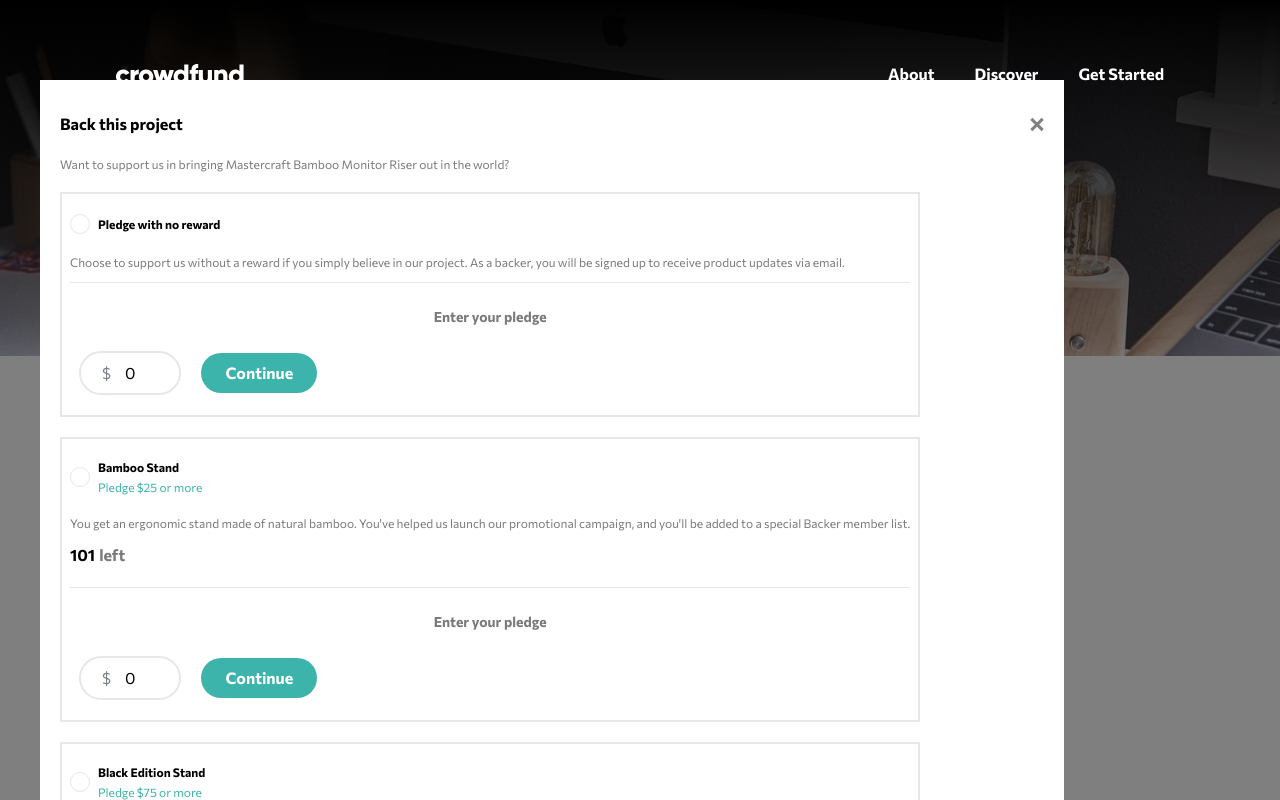
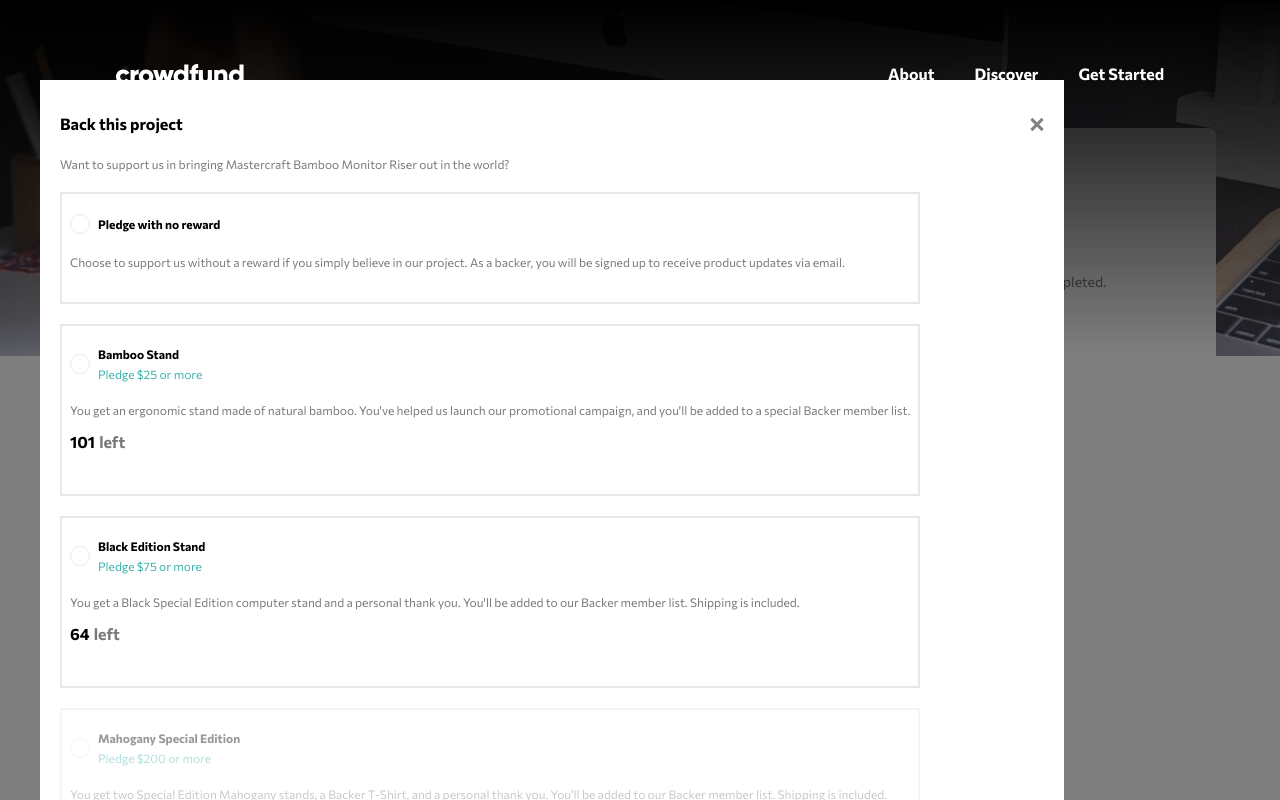
Before and after one commit to Julius-Sol/crowdfunding-product-page-main-react, a React (Vite) app: page / in a window 1280 px wide. Both pictures are taken after a click on the button "Back this project". Shown: the top 800 px of the page. Built offline with nearby package versions, Linux system fonts and the light colour scheme.

Commit message:
Add complete modal

```diff
--- a/src/App.jsx
+++ b/src/App.jsx
@@ -4,9 +4,11 @@ import ProjectPage from './components/ProjectPage';
 import heroMobile from './assets/image-hero-mobile.jpg'
 import heroDesktop from './assets/image-hero-desktop.jpg'
 import ModalPledgeSelection from './components/ModalPledgeSelection';
+import Complete from './components/Complete';
 function App() {
 
   const [selectionShow, setSelectionSet] = useState(false);
+  const [completeShow, setCompleteShow] = useState(false);
 
   function showSelectionModal(){
     setSelectionSet(true)
@@ -16,10 +18,19 @@ function App() {
     setSelectionSet(false)
   }
 
+  function showCompleteModal(){
+    setCompleteShow(true)
+  }
+
+  function hideCompleteModal(){
+    setCompleteShow(false)
+  }
+
 
 
   return (
     <div className='absolute font-commissioner text-base -z-50 '>
+      <Complete showCompleteModal={showCompleteModal} handleCompleteClick={hideCompleteModal} hideModal={hideSelectionModal} showComplete={completeShow}/>
       <ModalPledgeSelection handleSelectionClick={hideSelectionModal} showModal={selectionShow}/>
       <div className={`${selectionShow ? 'relative z-100 bg-[rgba(0,0,0,0.5)]' : 'relative -z-40 bg-[rgba(0,0,0,0.0)'}`}>
         <Navbar />
--- /dev/null
+++ b/src/components/Complete.jsx
@@ -0,0 +1,13 @@
+import React from 'react'
+import check from '../assets/icon-check.svg'
+
+export default function Complete(props) {
+  return (
+    <div className='fixed flex flex-col -translate-x-1/2 left-[50%] w-[90%] mt-[8rem] py-3 px-5 bg-white items-center justify-center rounded-lg'>
+      <img src={check} alt="check image" className='w-[64px]'/>
+      <h1 className='font-bold text-lg mt-5'>Thanks for your support!</h1>
+      <p className='text-sm text-Dark-gray mb-10 mt-5 text-center'>Your pledge brings us one step closer to sharing Mastercraft Bamboo Monitor Riser worldwide. You will get an email once our campaign is completed.</p>
+      <button className='bg-Moderate-cyan rounded-full text-white px-7 py-3 mb-8'>Got it!</button>
+    </div>
+  )
+}
--- a/src/components/ModalPledgeSelection.jsx
+++ b/src/components/ModalPledgeSelection.jsx
@@ -10,7 +10,7 @@ function ModalPledgeSelection(props) {
           <div className="h-[15px] w-[14px] contrast-0 bg-[url('./assets/icon-close-menu.svg')] hover:cursor-pointer" onClick={props.handleSelectionClick}></div>
         </div>
         <p className='text-xs text-Dark-gray mb-5'>Want to support us in bringing Mastercraft Bamboo Monitor Riser out in the world?</p>
-        <SelectionCardOption/>
+        <SelectionCardOption handleSelectionClick={props.handleSelectionClick}/>
 
 
       </div>
--- a/src/components/SelectionCardOption.jsx
+++ b/src/components/SelectionCardOption.jsx
@@ -16,12 +16,17 @@ export default function SelectionCardOption(props) {
     })
   }
 
+  function handleSubmit(event){
+    event.preventDefault()
+
+    props.handleSelectionClick();
+  }
   console.log(formData.reward)
 
   return (
     <section>
       <div className='flex items-center gap-3'>
-        <form action="" className=''>
+        <form onSubmit={handleSubmit} className=''>
 
           {/* No-rewards */}
           <div className='border-2 px-2 py-5 mb-5'>
@@ -42,7 +47,7 @@ export default function SelectionCardOption(props) {
                 </div>
               </label>
               <p className='text-xs text-Dark-gray mt-5 mb-3'>Choose to support us without a reward if you simply believe in our project. As a backer, you will be signed up to receive product updates via email.</p>
-              <div>
+              {formData.reward === "no-reward"?<div>
                 <hr />
                 <p className='text-center p-6 text-Dark-gray text-sm font-bold'>Enter your pledge</p>
                 <div className='flex gap-5 items-center'>
@@ -52,7 +57,7 @@ export default function SelectionCardOption(props) {
                   </div>
                   <button className=' bg-Moderate-cyan rounded-full py-2 px-6 text-white font-bold hover:bg-Dark-cyan'>Continue</button>
                 </div>
-              </div>
+              </div> : ""}
             </div>
 
             {/* Bamboo*/}
@@ -76,7 +81,7 @@ export default function SelectionCardOption(props) {
               </label>
               <p className='text-xs text-Dark-gray mt-5 mb-3'>You get an ergonomic stand made of natural bamboo. You've helped us launch our promotional campaign, and you'll be added to a special Backer member list.</p>
               <p className='text-base font-bold mb-5'>101<span className='relative text-base text-Dark-gray -top-.8 left-1'>left</span></p>
-              <div>
+              {formData.reward === "Bamboo"?<div>
                 <hr />
                 <p className='text-center p-6 text-Dark-gray text-sm font-bold'>Enter your pledge</p>
                 <div className='flex gap-5 items-center'>
@@ -86,7 +91,7 @@ export default function SelectionCardOption(props) {
                   </div>
                   <button className=' bg-Moderate-cyan rounded-full py-2 px-6 text-white font-bold hover:bg-Dark-cyan'>Continue</button>
                 </div>
-              </div>
+              </div>:""}
             </div>
 
             {/* Black Edition*/}
@@ -110,7 +115,7 @@ export default function SelectionCardOption(props) {
               </label>
               <p className='text-xs text-Dark-gray mt-5 mb-3'>You get a Black Special Edition computer stand and a personal thank you. You'll be added to our Backer member list. Shipping is included.</p>
               <p className='text-base font-bold mb-5'>64<span className='relative text-base text-Dark-gray -top-.8 left-1'>left</span></p>
-              <div>
+              {formData.reward === "Black"?<div>
                 <hr />
                 <p className='text-center p-6 text-Dark-gray text-sm font-bold'>Enter your pledge</p>
                 <div className='flex gap-5 items-center'>
@@ -120,7 +125,7 @@ export default function SelectionCardOption(props) {
                   </div>
                   <button className=' bg-Moderate-cyan rounded-full py-2 px-6 text-white font-bold hover:bg-Dark-cyan'>Continue</button>
                 </div>
-              </div>
+              </div>:""}
             </div>
 
             {/* Mahogany*/}
@@ -144,7 +149,7 @@ export default function SelectionCardOption(props) {
               </label>
               <p className='text-xs text-Dark-gray mt-5 mb-3'>You get two Special Edition Mahogany stands, a Backer T-Shirt, and a personal thank you. You'll be added to our Backer member list. Shipping is included.</p>
               <p className='text-base font-bold mb-5'>0<span className='relative text-base text-Dark-gray -top-.8 left-1'>left</span></p>
-              <div>
+              {formData.reward === "Mahogany"?<div>
                 <hr />
                 <p className='text-center p-6 text-Dark-gray text-sm font-bold'>Enter your pledge</p>
                 <div className='flex gap-5 items-center'>
@@ -154,7 +159,7 @@ export default function SelectionCardOption(props) {
                   </div>
                   <button className=' bg-Moderate-cyan rounded-full py-2 px-6 text-white font-bold hover:bg-Dark-cyan'>Continue</button>
                 </div>
-              </div>
+              </div>:""}
             </div>
         </form>
       </div>
```
Also changed, not shown: src/assets/icon-check.svg (added).
